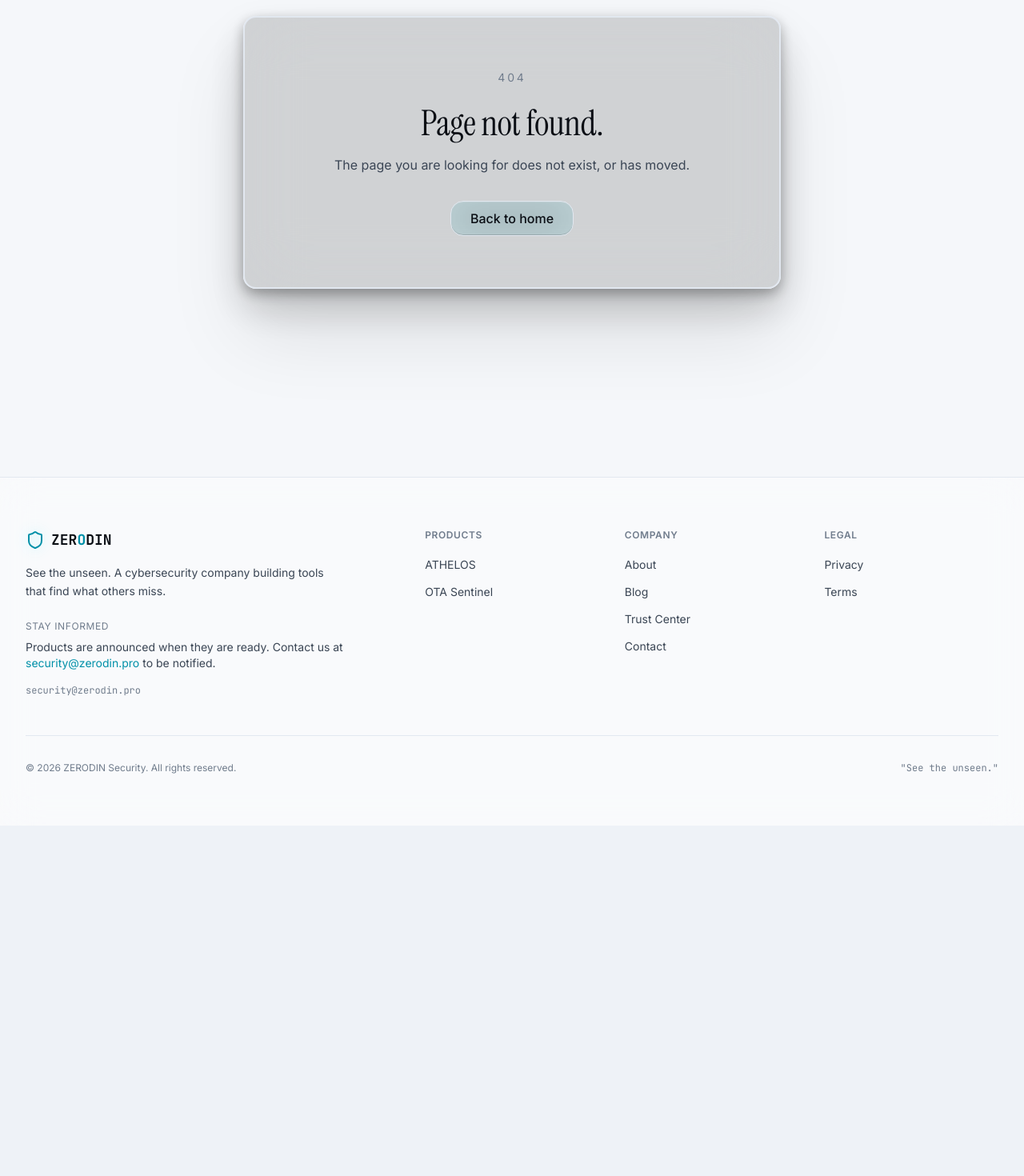
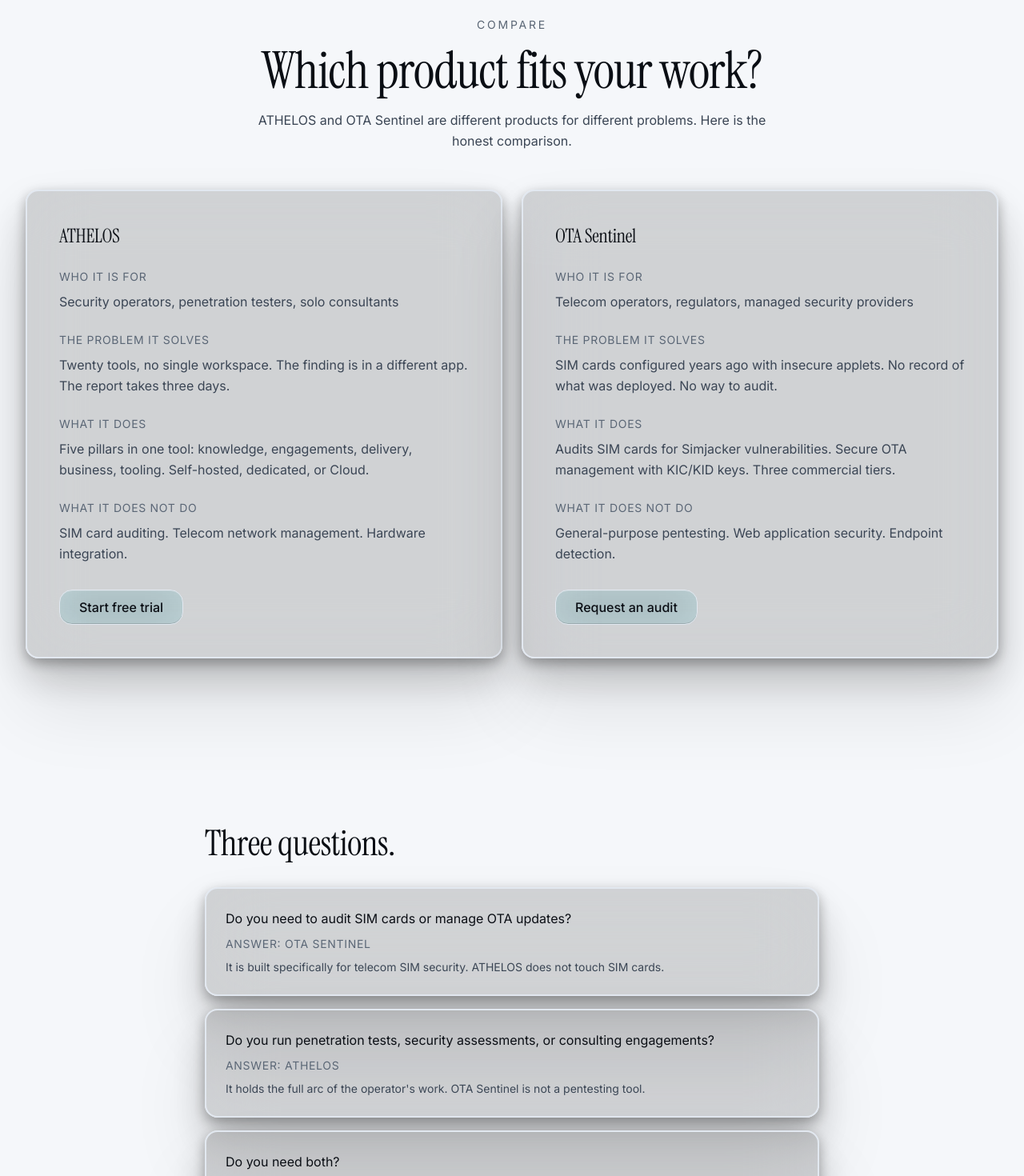
Before and after one commit to ZERODIN-IO/zerodin, a Next.js app: page /compare in a window 1280 px wide. Before the commit this address had no page. Shown: the part 300-1770 px from the top of the page at 80% size. Before the commit the page ends 1332 px from the top, so only its background shows below. Built offline with nearby package versions, Linux system fonts and the light colour scheme.

Commit message:
fix(components): restore client components, add compare page and analytics

```diff
--- a/package.json
+++ b/package.json
@@ -13,6 +13,7 @@
     "@radix-ui/react-slot": "^1.3.0",
     "@react-three/drei": "^10.7.9",
     "@react-three/fiber": "^9.8.2",
+    "@vercel/analytics": "^2.0.1",
     "class-variance-authority": "^0.7.1",
     "clsx": "^2.1.1",
     "framer-motion": "^12.42.0",
--- a/src/app/blog/[slug]/page.tsx
+++ b/src/app/blog/[slug]/page.tsx
@@ -1,3 +1,5 @@
+"use client";
+
 import { notFound } from "next/navigation";
 import Link from "next/link";
 import { ArrowLeft } from "lucide-react";
--- a/src/app/blog/page.tsx
+++ b/src/app/blog/page.tsx
@@ -98,7 +98,7 @@ export default function BlogPage() {
                       {post.category}
                     </BodyText>
                     <BodyText size="sm" tone="secondary" className="text-text-accent">
-                      Read more →
+                      Read {post.title} →
                     </BodyText>
                   </div>
                 </Glass>
--- /dev/null
+++ b/src/app/compare/layout.tsx
@@ -0,0 +1,10 @@
+import type { Metadata } from "next";
+
+export const metadata: Metadata = {
+  title: "Compare ATHELOS and OTA Sentinel — ZERODIN",
+  description: "ATHELOS and OTA Sentinel are different products for different problems. Here is the honest comparison: who each is for, what problem it solves, what it does, and what it does not do.",
+};
+
+export default function Layout({ children }: { children: React.ReactNode }) {
+  return <>{children}</>;
+}
--- /dev/null
+++ b/src/app/compare/page.tsx
@@ -0,0 +1,186 @@
+"use client";
+
+import Link from "next/link";
+import {
+  Glass,
+  GlassButton,
+  DisplayText,
+  BodyText,
+  Section,
+  Reveal,
+} from "@/components/glass";
+
+const products = [
+  {
+    name: "ATHELOS",
+    slug: "athelos",
+    audience: "Security operators, penetration testers, solo consultants",
+    problem: "Twenty tools, no single workspace. The finding is in a different app. The report takes three days.",
+    does: "Five pillars in one tool: knowledge, engagements, delivery, business, tooling. Self-hosted, dedicated, or Cloud.",
+    doesNot: "SIM card auditing. Telecom network management. Hardware integration.",
+    cta: { label: "Start free trial", href: "https://app.athelos.pro/cloud/signup" },
+    material: "heavy" as const,
+  },
+  {
+    name: "OTA Sentinel",
+    slug: "ota-sentinel",
+    audience: "Telecom operators, regulators, managed security providers",
+    problem: "SIM cards configured years ago with insecure applets. No record of what was deployed. No way to audit.",
+    does: "Audits SIM cards for Simjacker vulnerabilities. Secure OTA management with KIC/KID keys. Three commercial tiers.",
+    doesNot: "General-purpose pentesting. Web application security. Endpoint detection.",
+    cta: { label: "Request an audit", href: "/contact?product=ota-sentinel" },
+    material: "heavy" as const,
+  },
+];
+
+const questions = [
+  {
+    question: "Do you need to audit SIM cards or manage OTA updates?",
+    answer: "OTA Sentinel",
+    detail: "It is built specifically for telecom SIM security. ATHELOS does not touch SIM cards.",
+  },
+  {
+    question: "Do you run penetration tests, security assessments, or consulting engagements?",
+    answer: "ATHELOS",
+    detail: "It holds the full arc of the operator's work. OTA Sentinel is not a pentesting tool.",
+  },
+  {
+    question: "Do you need both?",
+    answer: "Both",
+    detail: "They are different products for different work. An MSSP may use both. A telecom uses OTA Sentinel. A pentester uses ATHELOS.",
+  },
+];
+
+export default function ComparePage() {
+  return (
+    <main className="min-h-screen pt-24">
+      <Section spacing="lg">
+        <Reveal>
+          <div className="text-center mb-12">
+            <BodyText
+              size="sm"
+              tone="tertiary"
+              className="uppercase tracking-[0.2em] mb-4"
+            >
+              Compare
+            </BodyText>
+            <DisplayText size="lg" as="h1" className="mb-4">
+              Which product fits your work?
+            </DisplayText>
+            <BodyText size="base" tone="secondary" className="max-w-2xl mx-auto">
+              ATHELOS and OTA Sentinel are different products for different
+              problems. Here is the honest comparison.
+            </BodyText>
+          </div>
+        </Reveal>
+
+        <div className="grid grid-cols-1 md:grid-cols-2 gap-6">
+          {products.map((product, index) => (
+            <Reveal key={product.slug} delay={0.1 * index}>
+              <Glass material={product.material} className="p-8 md:p-10 h-full flex flex-col">
+                <DisplayText size="md" as="h2" className="text-2xl mb-6">
+                  {product.name}
+                </DisplayText>
+
+                <div className="space-y-6 flex-1">
+                  <div>
+                    <BodyText size="sm" tone="tertiary" className="uppercase tracking-wider mb-2">
+                      Who it is for
+                    </BodyText>
+                    <BodyText size="base" tone="secondary">
+                      {product.audience}
+                    </BodyText>
+                  </div>
+                  <div>
+                    <BodyText size="sm" tone="tertiary" className="uppercase tracking-wider mb-2">
+                      The problem it solves
+                    </BodyText>
+                    <BodyText size="base" tone="secondary">
+                      {product.problem}
+                    </BodyText>
+                  </div>
+                  <div>
+                    <BodyText size="sm" tone="tertiary" className="uppercase tracking-wider mb-2">
+                      What it does
+                    </BodyText>
+                    <BodyText size="base" tone="secondary">
+                      {product.does}
+                    </BodyText>
+                  </div>
+                  <div>
+                    <BodyText size="sm" tone="tertiary" className="uppercase tracking-wider mb-2">
+                      What it does not do
+                    </BodyText>
+                    <BodyText size="base" tone="secondary">
+                      {product.doesNot}
+                    </BodyText>
+                  </div>
+                </div>
+
+                <div className="mt-8">
+                  {product.cta.href.startsWith("http") ? (
+                    <a href={product.cta.href} target="_blank" rel="noopener noreferrer">
+                      <GlassButton variant="primary" size="md">
+                        {product.cta.label}
+                      </GlassButton>
+                    </a>
+                  ) : (
+                    <Link href={product.cta.href}>
+                      <GlassButton variant="primary" size="md">
+                        {product.cta.label}
+                      </GlassButton>
+                    </Link>
+                  )}
+                </div>
+              </Glass>
+            </Reveal>
+          ))}
+        </div>
+      </Section>
+
+      <Section spacing="md">
+        <Reveal>
+          <div className="max-w-3xl mx-auto">
+            <DisplayText size="md" as="h2" className="mb-8">
+              Three questions.
+            </DisplayText>
+            <div className="space-y-4">
+              {questions.map((q, index) => (
+                <Glass key={q.question} material="heavy" className="p-6">
+                  <BodyText size="base" tone="primary" className="mb-2">
+                    {q.question}
+                  </BodyText>
+                  <BodyText size="sm" tone="tertiary" className="mb-2 uppercase tracking-wider">
+                    Answer: {q.answer}
+                  </BodyText>
+                  <BodyText size="sm" tone="secondary">
+                    {q.detail}
+                  </BodyText>
+                </Glass>
+              ))}
+            </div>
+          </div>
+        </Reveal>
+      </Section>
+
+      <Section spacing="lg">
+        <Reveal>
+          <Glass material="heavy" className="max-w-3xl mx-auto p-10 text-center">
+            <DisplayText size="md" as="h2" className="mb-4">
+              Still not sure?
+            </DisplayText>
+            <BodyText size="base" tone="secondary" className="mb-6">
+              Contact the operator directly. Every question is read and
+              answered by the person who built the software.
+            </BodyText>
+            <Link href="/contact">
+              <GlassButton variant="primary" size="md">
+                Contact us
+              </GlassButton>
+            </Link>
+          </Glass>
+        </Reveal>
+      </Section>
+    </main>
+  );
+}
--- a/src/app/globals.css
+++ b/src/app/globals.css
@@ -171,7 +171,7 @@ html {
 
   --text-primary: #F4F6F8;
   --text-secondary: #A8B0BC;
-  --text-tertiary: #5C6675;
+  --text-tertiary: #6E7A8A;
   --text-accent: #00E3FD;
 
   --surface: #0A1628;
@@ -195,7 +195,7 @@ html {
 
   --text-primary: #0A0E14;
   --text-secondary: #3A4554;
-  --text-tertiary: #707C8C;
+  --text-tertiary: #5A6675;
   --text-accent: #0090A8;
 
   --surface: #FFFFFF;
--- a/src/app/layout.tsx
+++ b/src/app/layout.tsx
@@ -1,4 +1,5 @@
 import type { Metadata } from 'next';
+import { Analytics } from "@vercel/analytics/next";
 import { Inter, JetBrains_Mono, Instrument_Serif } from 'next/font/google';
 import { Navbar } from '@/components/Navbar';
 import { Footer } from '@/components/Footer';
@@ -57,6 +58,7 @@ export default function RootLayout({ children }: { children: React.ReactNode })
           </main>
           <Footer />
         </ThemeProvider>
+        <Analytics />
       </body>
     </html>
   );
--- a/src/app/not-found.tsx
+++ b/src/app/not-found.tsx
@@ -1,3 +1,5 @@
+"use client";
+
 import Link from "next/link";
 import {
   Glass,
--- a/src/app/page.tsx
+++ b/src/app/page.tsx
@@ -157,7 +157,7 @@ export default function HomePage() {
                       {product.tagline}
                     </BodyText>
                     <span className="inline-flex items-center gap-2 text-sm text-text-accent">
-                      Learn more
+                      Learn more about {product.name}
                       <span aria-hidden="true">→</span>
                     </span>
                   </Glass>
--- a/src/components/Footer.tsx
+++ b/src/components/Footer.tsx
@@ -8,6 +8,7 @@ const footerLinks = {
   ],
   Company: [
     { name: "About", href: "/about" },
+    { name: "Compare", href: "/compare" },
     { name: "Blog", href: "/blog" },
     { name: "Trust Center", href: "/trust" },
     { name: "Contact", href: "/contact" },
--- a/src/components/Navbar.tsx
+++ b/src/components/Navbar.tsx
@@ -8,6 +8,7 @@ import { Glass, GlassButton } from "@/components/glass";
 
 const navItems = [
   { name: "Products", href: "/products", hasDropdown: true },
+  { name: "Compare", href: "/compare" },
   { name: "Pricing", href: "/pricing" },
   { name: "Blog", href: "/blog" },
   { name: "Trust", href: "/trust" },
```
Also changed, not shown: 1 other file (tests, documents, lock files or other folders).
